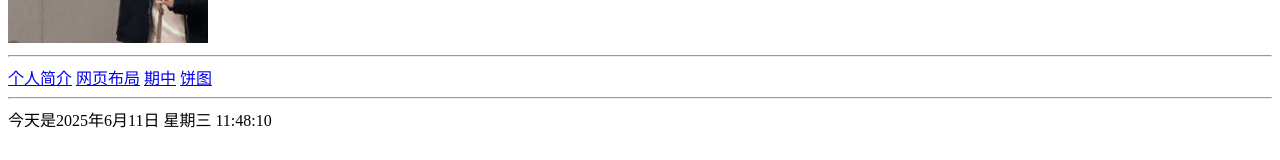
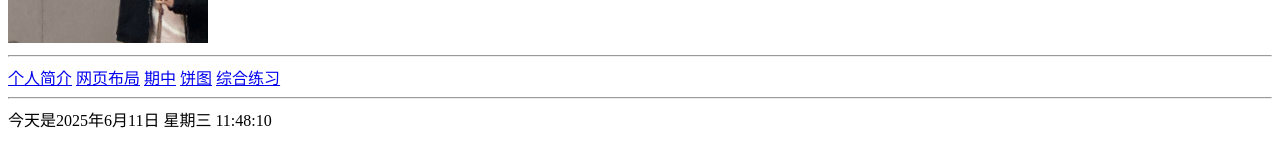
Before and after one commit to supersonicteddy/supersonicteddy.github.io, a plain HTML site: page index.html in a window 1280 px wide. Shown: the part 239-399 px from the top of the page. Drawn offline with Linux system fonts and the light colour scheme.

Commit message:
Update index.html

```diff
--- a/index.html
+++ b/index.html
@@ -13,6 +13,7 @@
         <a href="layout.html">网页布局</a>
      <a href="middleexam.html">期中</a>
      <a href="roundpicture.html">饼图</a>
+    <a href="exam.html">综合练习</a>
     <hr>
     <div id="currentTime"></div>
 
```
